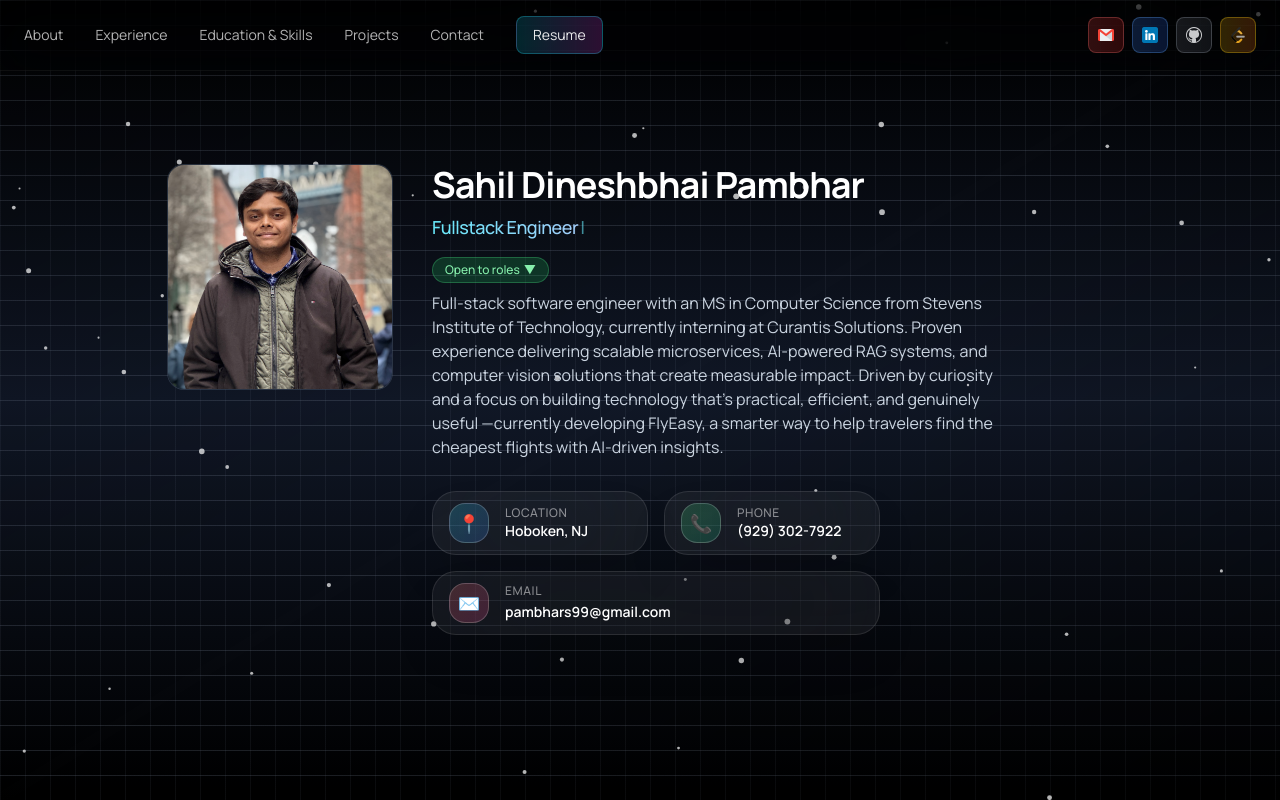
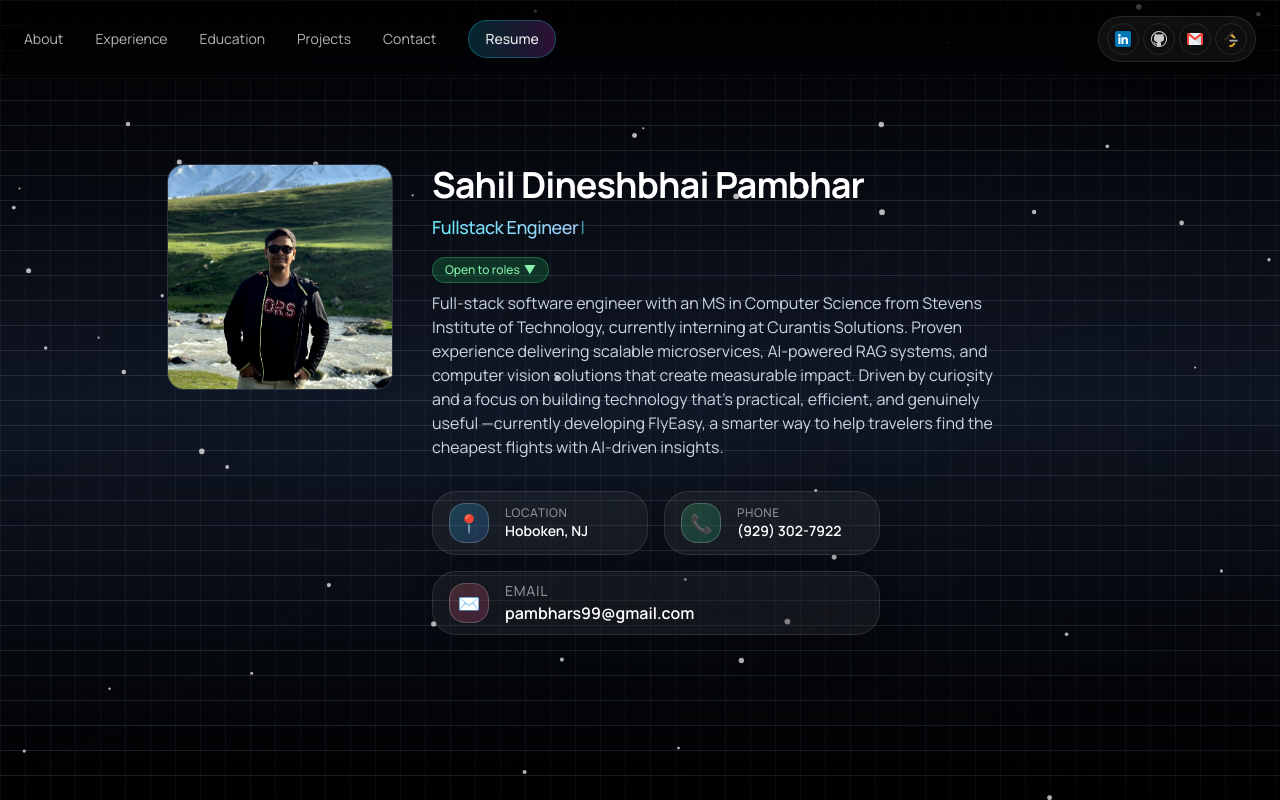
Before and after one commit to sahil7992/sahil-portfolio, a React (Create React App) app: page / in a window 1280 px wide. Built offline with nearby package versions, Linux system fonts and the light colour scheme; a web font is replaced by a local one.

Commit message:
Fix asset paths

```diff
--- a/src/App.js
+++ b/src/App.js
@@ -4,8 +4,9 @@ import { motion } from "framer-motion";
 export default function SahilPortfolio() {
   const publicUrl = process.env.PUBLIC_URL || "";
   const assetPath = (p) => `${publicUrl}${encodeURI(p)}`;
+  //
   const resumePdf = assetPath("/Sahil_Pambhar_Resume25NAZ.pdf");
-  const photo = assetPath("/IMG_7143 2.jpg");
+  const photo = assetPath("/1000087301 2.JPG");
   const canvasRef = useRef(null);
   const [isMobileMenuOpen, setIsMobileMenuOpen] = useState(false);
   const [currentImageIndex, setCurrentImageIndex] = useState({
@@ -450,7 +451,7 @@ export default function SahilPortfolio() {
               <div className="absolute -bottom-1 left-0 w-0 h-0.5 bg-gradient-to-r from-cyan-400 to-fuchsia-400 transition-all duration-300 group-hover:w-full"></div>
             </button>
             <button onClick={() => scrollToSection('education')} className="text-white/70 hover:text-white transition-colors duration-300 relative group">
-              Education & Skills
+              Education
               <div className="absolute -bottom-1 left-0 w-0 h-0.5 bg-gradient-to-r from-cyan-400 to-fuchsia-400 transition-all duration-300 group-hover:w-full"></div>
             </button>
             <button onClick={() => scrollToSection('projects')} className="text-white/70 hover:text-white transition-colors duration-300 relative group">
@@ -465,14 +466,14 @@ export default function SahilPortfolio() {
               href={resumePdf}
               target="_blank"
               rel="noreferrer"
-              className="px-4 py-2 bg-gradient-to-r from-cyan-500/20 to-fuchsia-500/20 hover:from-cyan-500/30 hover:to-fuchsia-500/30 border border-cyan-400/30 hover:border-cyan-400/50 rounded-lg transition-all duration-300 text-white/90 hover:text-white"
+              className="px-4 py-2 rounded-full bg-gradient-to-r from-cyan-500/20 to-fuchsia-500/20 hover:from-cyan-500/30 hover:to-fuchsia-500/30 border border-cyan-400/30 hover:border-cyan-400/50 text-white/90 hover:text-white text-sm font-medium transition-all duration-300"
             >
               Resume
             </a>
           </nav>
 
 
-          <div className="md:hidden">
+          <div className="md:hidden flex items-center">
             <button
               onClick={() => setIsMobileMenuOpen(!isMobileMenuOpen)}
               className="w-10 h-10 grid place-items-center bg-white/5 hover:bg-white/10 border border-white/10 rounded-lg transition-all duration-300"
@@ -486,21 +487,24 @@ export default function SahilPortfolio() {
           </div>
 
 
-          <div className="flex items-center gap-2">
-            <a href="mailto:pambhars99@gmail.com" className="w-9 h-9 grid place-items-center bg-gradient-to-r from-red-500/20 to-red-600/20 hover:from-red-500/30 hover:to-red-600/30 border border-red-400/30 hover:border-red-400/50 rounded-lg transition-all duration-300 group">
-              <img src={assetPath("/gmail.png")} alt="Email" className="w-4 h-4 group-hover:scale-110 transition-transform duration-300" />
-            </a>
-            <a href="https://linkedin.com/in/sp3030" target="_blank" rel="noreferrer" className="w-9 h-9 grid place-items-center bg-gradient-to-r from-blue-500/20 to-blue-600/20 hover:from-blue-500/30 hover:to-blue-600/30 border border-blue-400/30 hover:border-blue-400/50 rounded-lg transition-all duration-300 group">
-              <img src={assetPath("/linkedin.png")} alt="LinkedIn" className="w-4 h-4 group-hover:scale-110 transition-transform duration-300" />
-            </a>
-            <a href="https://github.com/sahil7992" target="_blank" rel="noreferrer" className="w-9 h-9 grid place-items-center bg-gradient-to-r from-gray-500/20 to-gray-600/20 hover:from-gray-500/30 hover:to-gray-600/30 border border-gray-400/30 hover:border-gray-400/50 rounded-lg transition-all duration-300 group">
-              <img src={assetPath("/logo.png")} alt="GitHub" className="w-4 h-4 group-hover:scale-110 transition-transform duration-300" />
-            </a>
-            <a href="https://leetcode.com/u/Sahilpambhar6555/" target="_blank" rel="noreferrer" className="w-9 h-9 grid place-items-center bg-gradient-to-r from-yellow-500/20 to-orange-500/20 hover:from-yellow-500/30 hover:to-orange-500/30 border border-yellow-400/30 hover:border-yellow-400/50 rounded-lg transition-all duration-300 group">
-              <img src={assetPath("/leetcode.png")} alt="LeetCode" className="w-4 h-4 group-hover:scale-110 transition-transform duration-300" />
-            </a>
+          <div className="flex items-center">
+            <div className="flex items-center gap-1 px-2 py-1.5 rounded-full bg-white/5 border border-white/10 backdrop-blur-md shadow-[0_8px_24px_rgba(0,0,0,0.25)]">
+              <a href="https://linkedin.com/in/sp3030" target="_blank" rel="noreferrer" className="w-8 h-8 grid place-items-center rounded-full hover:bg-white/10 border border-white/10 transition-colors">
+                <img src={assetPath("/linkedin.png")} alt="LinkedIn" className="w-4 h-4" />
+              </a>
+              <a href="https://github.com/sahil7992" target="_blank" rel="noreferrer" className="w-8 h-8 grid place-items-center rounded-full hover:bg-white/10 border border-white/10 transition-colors">
+                <img src={assetPath("/logo.png")} alt="GitHub" className="w-4 h-4" />
+              </a>
+              <a href="mailto:pambhars99@gmail.com" className="w-8 h-8 grid place-items-center rounded-full hover:bg-white/10 border border-white/10 transition-colors">
+                <img src={assetPath("/gmail.png")} alt="Email" className="w-4 h-4" />
+              </a>
+              <a href="https://leetcode.com/u/Sahilpambhar6555/" target="_blank" rel="noreferrer" className="w-8 h-8 grid place-items-center rounded-full hover:bg-white/10 border border-white/10 transition-colors">
+                <img src={assetPath("/leetcode.png")} alt="LeetCode" className="w-4 h-4" />
+              </a>
+            </div>
           </div>
         </div>
+      </div>
 
 
         {isMobileMenuOpen && (
@@ -508,7 +512,7 @@ export default function SahilPortfolio() {
             <nav className="w-full px-6 py-4 flex flex-col gap-4 text-sm">
               <button onClick={() => { scrollToSection('about'); setIsMobileMenuOpen(false); }} className="text-white/70 hover:text-white py-3 text-left transition-colors duration-300 border-b border-white/5 hover:border-white/10">About</button>
               <button onClick={() => { scrollToSection('experience'); setIsMobileMenuOpen(false); }} className="text-white/70 hover:text-white py-3 text-left transition-colors duration-300 border-b border-white/5 hover:border-white/10">Experience</button>
-                          <button onClick={() => { scrollToSection('education'); setIsMobileMenuOpen(false); }} className="text-white/70 hover:text-white py-3 text-left transition-colors duration-300 border-b border-white/5 hover:border-white/10">Education & Skills</button>
+                          <button onClick={() => { scrollToSection('education'); setIsMobileMenuOpen(false); }} className="text-white/70 hover:text-white py-3 text-left transition-colors duration-300 border-b border-white/5 hover:border-white/10">Education</button>
               <button onClick={() => { scrollToSection('projects'); setIsMobileMenuOpen(false); }} className="text-white/70 hover:text-white py-3 text-left transition-colors duration-300 border-b border-white/5 hover:border-white/10">Projects</button>
               <button onClick={() => { scrollToSection('contact'); setIsMobileMenuOpen(false); }} className="text-white/70 hover:text-white py-3 text-left transition-colors duration-300 border-b border-white/5 hover:border-white/10">Contact</button>
               <a
@@ -523,7 +527,6 @@ export default function SahilPortfolio() {
             </nav>
           </div>
         )}
-      </div>
 
 
       <motion.div
@@ -624,8 +627,8 @@ export default function SahilPortfolio() {
                           <span className="text-white text-lg">✉️</span>
                         </div>
                         <div className="flex-1 min-w-0">
-                          <p className="text-[10px] md:text-xs text-white/50 uppercase tracking-wider font-medium">Email</p>
-                          <a href="mailto:pambhars99@gmail.com" className="text-[10px] md:text-sm text-white font-semibold hover:text-cyan-300 transition-colors duration-300 whitespace-nowrap overflow-hidden text-ellipsis leading-tight">
+                          <p className="text-xs md:text-sm text-white/50 uppercase tracking-wider font-medium">Email</p>
+                          <a href="mailto:pambhars99@gmail.com" className="text-sm md:text-base text-white font-semibold hover:text-cyan-300 transition-colors duration-300 whitespace-nowrap overflow-hidden text-ellipsis leading-tight">
                             pambhars99@gmail.com
                           </a>
                         </div>
@@ -684,7 +687,7 @@ export default function SahilPortfolio() {
 
           <section id="education" className="md:snap-start min-h-screen flex items-center overflow-y-auto mt-12 md:mt-0">
             <div className="w-full bg-slate-800/30 rounded-2xl p-4 md:p-6 backdrop-blur-sm ring-1 ring-slate-700/40 overflow-y-auto max-h-full">
-              <h2 className="text-lg font-semibold">Education & Skills</h2>
+              <h2 className="text-lg font-semibold">Education</h2>
             <div className="relative mt-4">
                 <div className="absolute left-3 top-0 bottom-0 w-px bg-slate-700/40" />
               <ul className="space-y-4">
```
